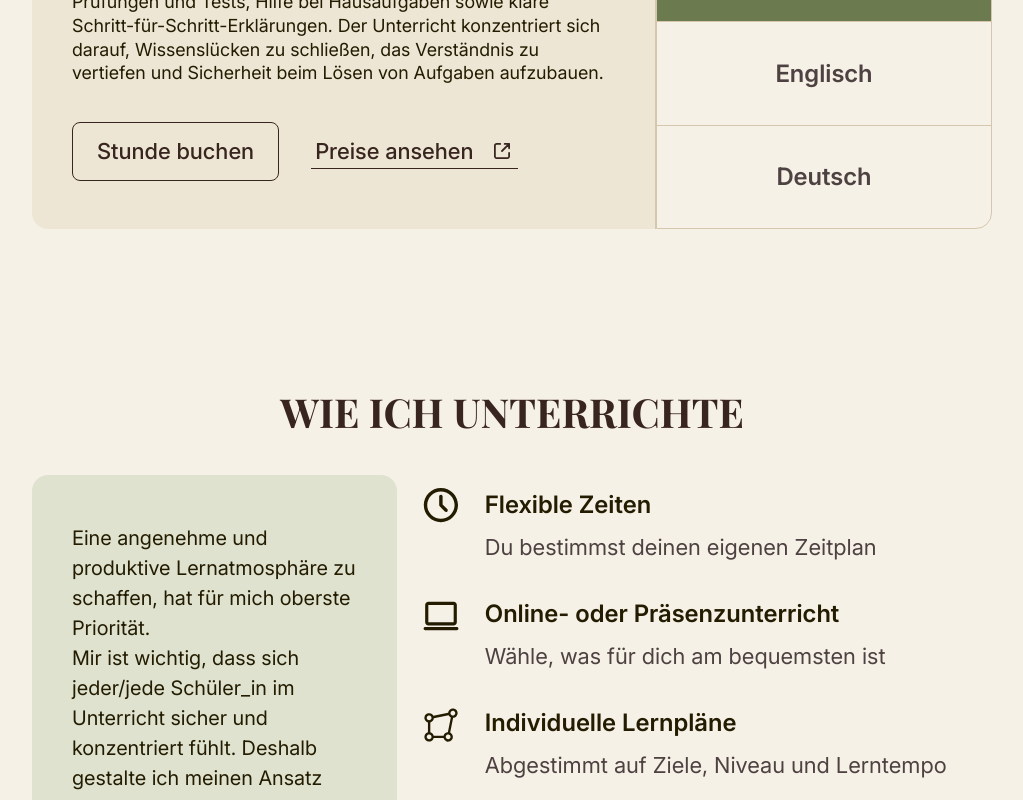
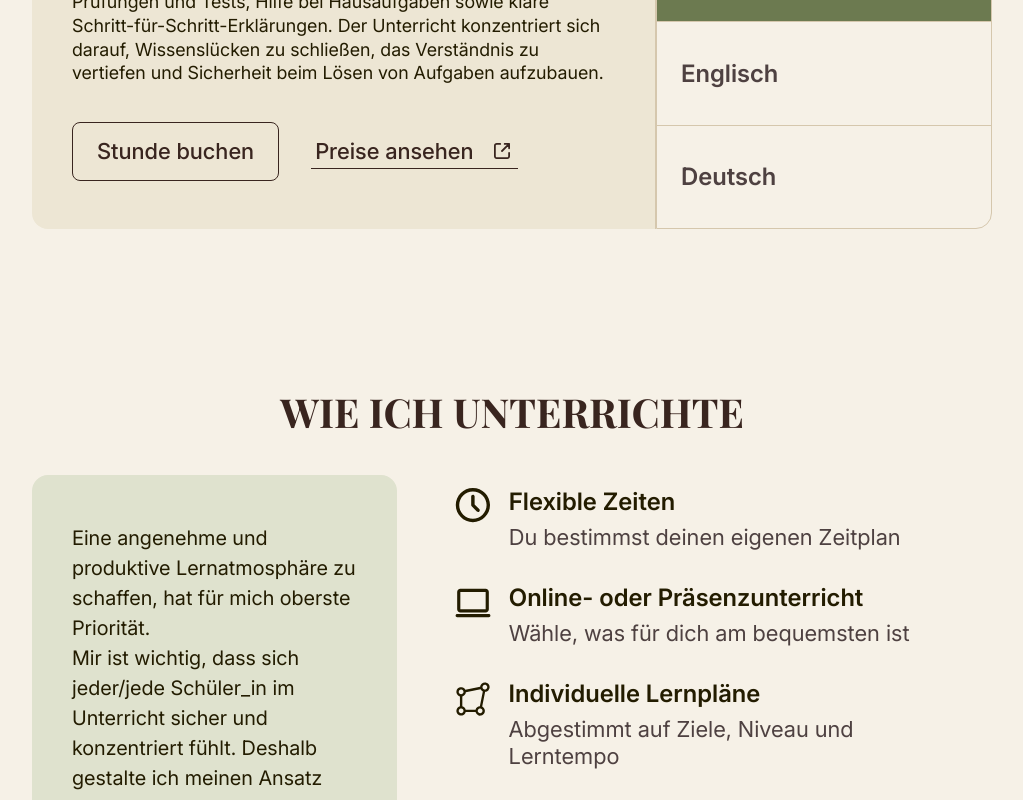
Before and after one commit to VitaliiBarabash1990/dianamogimi, a Next.js app: page /de in a window 1280 px wide. Shown: the part 1860-2660 px from the top of the page, without its empty margins (128-1151 px from the left). Built offline with nearby package versions, Linux system fonts and the light colour scheme.

Commit message:
add corect in reviews

```diff
--- a/messages/de.json
+++ b/messages/de.json
@@ -55,15 +55,9 @@
 		"items": [
 			"Unsere Tochter hatte zunehmend Probleme in Mathe, deshalb haben wir uns für Nachhilfe entschieden. Schon nach kurzer Zeit war sie begeistert von Diana. Sie erklärt ruhig und verständlich, und die Noten sowie die Beteiligung im Unterricht haben sich deutlich verbessert. Wir können Diana nur weiterempfehlen!",
 			"Wir lernen seit zwei Monaten mit Diana, und die Ergebnisse sind deutlich sichtbar. Die Kinder sind selbstbewusster geworden, verstehen den Stoff besser und nehmen mit Freude am Unterricht teil. Diana hat schnell einen guten Zugang zu ihnen gefunden und erklärt alles ruhig und verständlich. Wir sind sehr zufrieden und empfehlen Diana gerne weiter!",
-			"Ich bin sehr zufrieden mit den Ergebnissen des Deutsch- und Mathematikunterrichts. Mein Kind nimmt gerne an den Online-Stunden teil, und man merkt deutliche Fortschritte sowie mehr Selbstvertrauen. Diana ist ein echter Profi, der Inhalte interessant und verständlich erklärt. Eine tolle Lehrerin — definitiv empfehlenswert!",
-			"Diana ist die erste Nachhilfelehrerin, die mir wirklich geholfen hat, meine Mathematikkenntnisse zu verbessern. Sie ist geduldig, flexibel, was meinen Zeitplan angeht, und erklärt alles verständlich. Meine Noten und mein Selbstvertrauen haben sich deutlich verbessert."
+			"Ich bin sehr zufrieden mit den Ergebnissen des Deutsch- und Mathematikunterrichts. Mein Kind nimmt gerne an den Online-Stunden teil, und man merkt deutliche Fortschritte sowie mehr Selbstvertrauen. Diana ist ein echter Profi, der Inhalte interessant und verständlich erklärt. Eine tolle Lehrerin — definitiv empfehlenswert!"
 		],
-		"clients": [
-			"Rita (Parent)",
-			"Tom B. (Parent)",
-			"Anna (Parent)",
-			"Lucas M. (Nachhilfe in Mathematik)"
-		]
+		"clients": ["Rita (Parent)", "Tom B. (Parent)", "Anna (Parent)"]
 	},
 
 	"Callback": {
--- a/messages/uk.json
+++ b/messages/uk.json
@@ -55,15 +55,9 @@
 		"items": [
 			"Наша донька мала труднощі з математикою, тому ми вирішили звернутися до репетитора. Уже через короткий час вона була у захваті від занять з Діаною. Діана спокійно та зрозуміло пояснює матеріал, а оцінки й активність на уроках значно покращилися. Ми щиро рекомендуємо Діану!",
 			"Займаємося з Діаною вже два місяці, і результат дуже помітний. Діти стали впевненішими, краще розуміють матеріал і займаються із задоволенням. Діана швидко знайшла до них підхід, спокійно та зрозуміло пояснює. Дуже задоволені та з радістю рекомендуємо Діану!",
-			"Я дуже задоволена результатами занять з німецької мови та математики. Дитина із задоволенням ходить на онлайн-заняття, помітний реальний прогрес та впевненість. Діана — справжній профі, вміє зацікавити та зрозуміло пояснити. Cупервикладачка, днозначно рекомендую!",
-			"Діана — перший репетитор, який справді допоміг мені здобути знання з математики. Вона терпляча, гнучко підходить до розкладу та пояснює все легкою для розуміння мовою. Мої оцінки та впевненість у собі значно покращилися."
+			"Я дуже задоволена результатами занять з німецької мови та математики. Дитина із задоволенням ходить на онлайн-заняття, помітний реальний прогрес та впевненість. Діана — справжній профі, вміє зацікавити та зрозуміло пояснити. Cупервикладачка, днозначно рекомендую!"
 		],
-		"clients": [
-			"Ріта (мама)",
-			"Tom B. (Parent)",
-			"Анна (мама)",
-			"Лукас М. (Репетиторство з математики)"
-		]
+		"clients": ["Ріта (мама)", "Tom B. (Parent)", "Анна (мама)"]
 	},
 
 	"Callback": {
--- a/src/components/sections/Reviews/Reviews.tsx
+++ b/src/components/sections/Reviews/Reviews.tsx
@@ -10,9 +10,9 @@ const Reviews = () => {
 
 	const ReviewsList = [
 		{ id: 0, review: t("items.0"), client: t("clients.0") },
-		{ id: 0, review: t("items.1"), client: t("clients.1") },
-		{ id: 0, review: t("items.2"), client: t("clients.2") },
-		{ id: 0, review: t("items.3"), client: t("clients.3") },
+		{ id: 1, review: t("items.1"), client: t("clients.1") },
+		{ id: 2, review: t("items.2"), client: t("clients.2") },
+		{ id: 3, review: t("items.0"), client: t("clients.0") },
 	];
 
 	return (
--- a/src/components/sections/Style/Style.module.css
+++ b/src/components/sections/Style/Style.module.css
@@ -117,7 +117,7 @@
 	}
 	.styleList {
 		width: 62%;
-		padding: 12px 24px;
+		padding: 12px 24px 12px 56px;
 	}
 	.styleItem {
 		display: flex;
@@ -146,12 +146,14 @@
 		font-family: var(--font-family);
 		font-weight: 600;
 		font-size: 22px;
+		line-height: 29px;
 		color: var(--didi-black);
 	}
 	.descItem p {
 		font-family: var(--font-family);
 		font-weight: 400;
 		font-size: 20px;
+		line-height: 27px;
 		color: var(--didi-browngrey);
 	}
 }
@@ -192,7 +194,6 @@
 	}
 	.styleItem {
 		align-items: flex-start;
-		gap: 24px;
 	}
 	.iconBlock {
 		width: 40px;
--- a/src/components/sections/Subjects/Subjects.module.css
+++ b/src/components/sections/Subjects/Subjects.module.css
@@ -56,7 +56,7 @@
 
 	display: flex;
 	flex-direction: column;
-	align-items: center;
+	align-items: flex-start;
 	justify-content: center;
 	border-bottom: 1px solid var(--didi-brown-light-ish);
 
```
